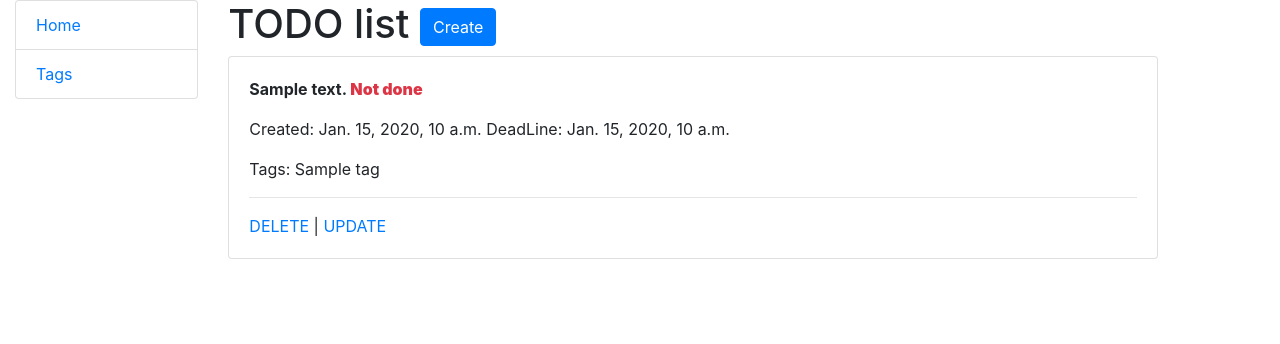
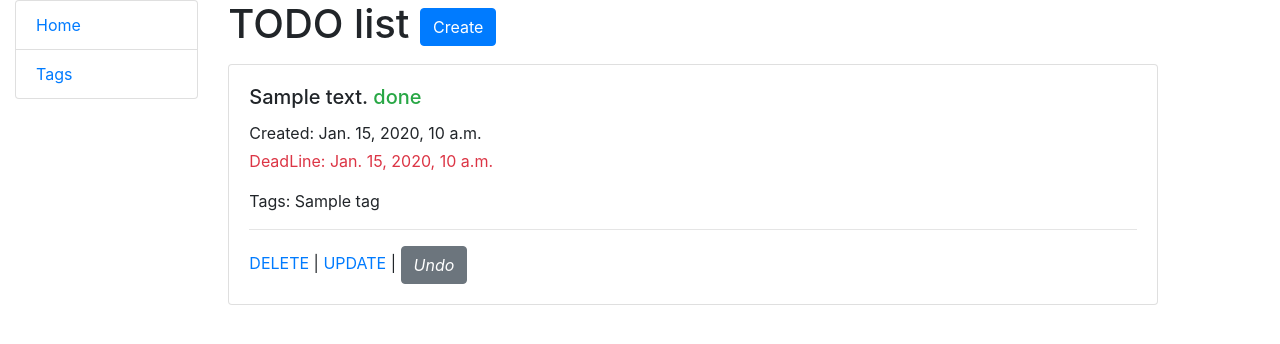
Before and after one commit to Miwacer/todo-list, a Django app: page / in a window 1280 px wide. Shown: the top 344 px of the page. Run offline with Django 5.2, Linux system fonts and the light colour scheme; tables that the repository leaves empty hold one stand-in row (values such as "Sample post").

Commit message:
add switcher status for TASK and test for him

```diff
--- a/templates/workspace/index.html
+++ b/templates/workspace/index.html
@@ -7,36 +7,41 @@
       Create
     </a>
   </h1>
+
   {% for task in tasks.all %}
-    <div class="card">
+    <div class="card my-3">
       <div class="card-body">
-        <div class="card-title">
-          <p class="font-weight-bold">
+        <h5 class="card-title">
           {{ task.content }}
-            <strong class="text-{% if tasks.status %}success{% else %}danger{% endif %}">
-              {% if tasks.status %}
+          <span class="text-{% if task.status %}success{% else %}danger{% endif %}">
+            {% if task.status %}
               done
             {% else %}
               Not done
             {% endif %}
-            </strong>
-          </p>
-        </div>
-        <p>Created: {{ task.datetime }}
-        DeadLine: {{ task.deadline }}</p>
+          </span>
+        </h5>
+        <p class="mb-1">Created: {{ task.datetime }}</p>
+        <p class="text-danger">DeadLine: {{ task.deadline }}</p>
         <p>
           Tags:
           {% for tag in task.tags.all %}
-          {{ tag.name }}
+            {{ tag.name }}{% if not forloop.last %}, {% endif %}
+          {% empty %}
+            <em>No tags</em>
           {% endfor %}
         </p>
         <hr>
         <a href="{% url 'workspace:task-delete' pk=task.id %}">DELETE</a> |
-        <a href="{% url 'workspace:task-update' pk=task.id %}">UPDATE</a>
+        <a href="{% url 'workspace:task-update' pk=task.id %}">UPDATE</a> |
+        <a href="{% url 'workspace:switch-status' pk=task.pk %}">
+          {% if task.status %}
+            <i class="btn btn-secondary">Undo</i>
+            {% else %}
+            <i class="btn btn-success">Complete</i>
+          {% endif %}
+        </a>
       </div>
-
     </div>
-
   {% endfor %}
-
 {% endblock %}
--- a/workspace/urls.py
+++ b/workspace/urls.py
@@ -2,6 +2,7 @@
 
 from workspace.views import (
     index,
+    switch_status,
     TaskCreateView,
     TaskUpdateView,
     TaskDeleteView,
@@ -15,4 +16,5 @@
     path("task/create/", TaskCreateView.as_view(), name="task-create"),
     path("task/update/<int:pk>/", TaskUpdateView.as_view(), name="task-update"),
     path("task/delete/<int:pk>/", TaskDeleteView.as_view(), name="task-delete"),
+    path("task/switch-status/<int:pk>/", switch_status, name="switch-status"),
 ]
--- a/workspace/views.py
+++ b/workspace/views.py
@@ -1,4 +1,4 @@
-from django.shortcuts import render
+from django.shortcuts import render, redirect
 from django.urls import reverse_lazy
 from django.views import generic
 
@@ -6,7 +6,7 @@
 
 
 def index(request):
-    tasks = Task.objects.all().order_by('-datetime')
+    tasks = Task.objects.all().order_by("status", "-datetime")
 
     context = {
         "tasks": tasks,
@@ -28,3 +28,11 @@
 class TaskDeleteView(generic.DeleteView):
     model = Task
     success_url = reverse_lazy("workspace:index")
+
+
+def switch_status(request, pk: int):
+    task = Task.objects.get(pk=pk)
+    task.status = not task.status
+    task.save()
+
+    return redirect("workspace:index")
```
Also changed, not shown: workspace/tests.py (+23 -1 lines). Lines whose indentation alone changed are shown as unchanged.
